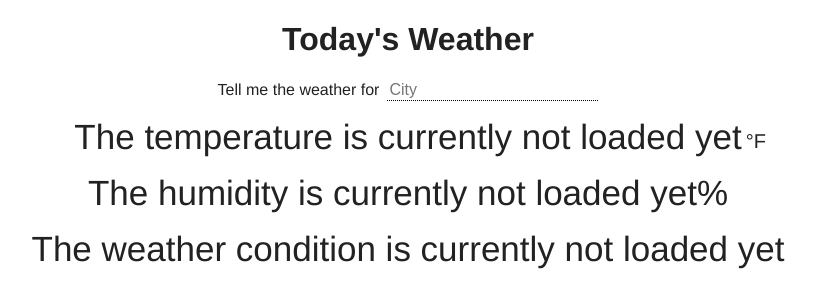
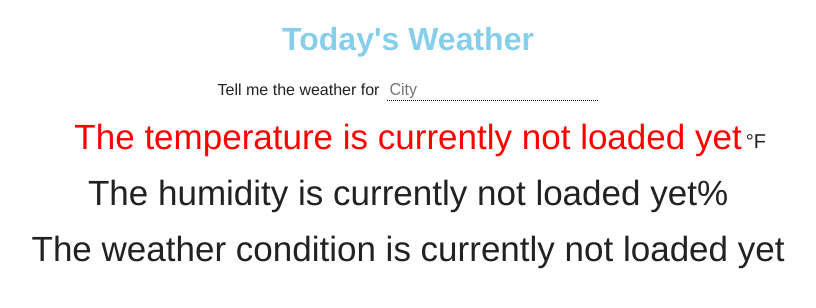
Before and after one commit to scott-daily/react-weather-app, a React (Create React App) app: page / in a window 1280 px wide. Shown: the top 308 px of the page, without its empty margins (232-1048 px from the left). Built offline with nearby package versions, Linux system fonts and the light colour scheme.

Commit message:
Added CSS styling

```diff
--- a/src/App.css
+++ b/src/App.css
@@ -6,6 +6,7 @@ body {
 
 h1 {
   text-align: center;
+  color: #87CEEB;
 }
 
 form {
@@ -50,6 +51,7 @@ input {
 
 .temp {
   font-size: 35px;
+  color: #FF0000;
 }
 
 .temp-symbol {
@@ -58,11 +60,3 @@ input {
   margin-left: 4px;
   font-size: 20px;
 }
-
-.temp-date {
-  position: absolute;
-  bottom: -1em;
-  left: 50%;
-  transform: translateX(-50%);
-  color: rgba(0, 0, 0, 0.5);
-}
```
